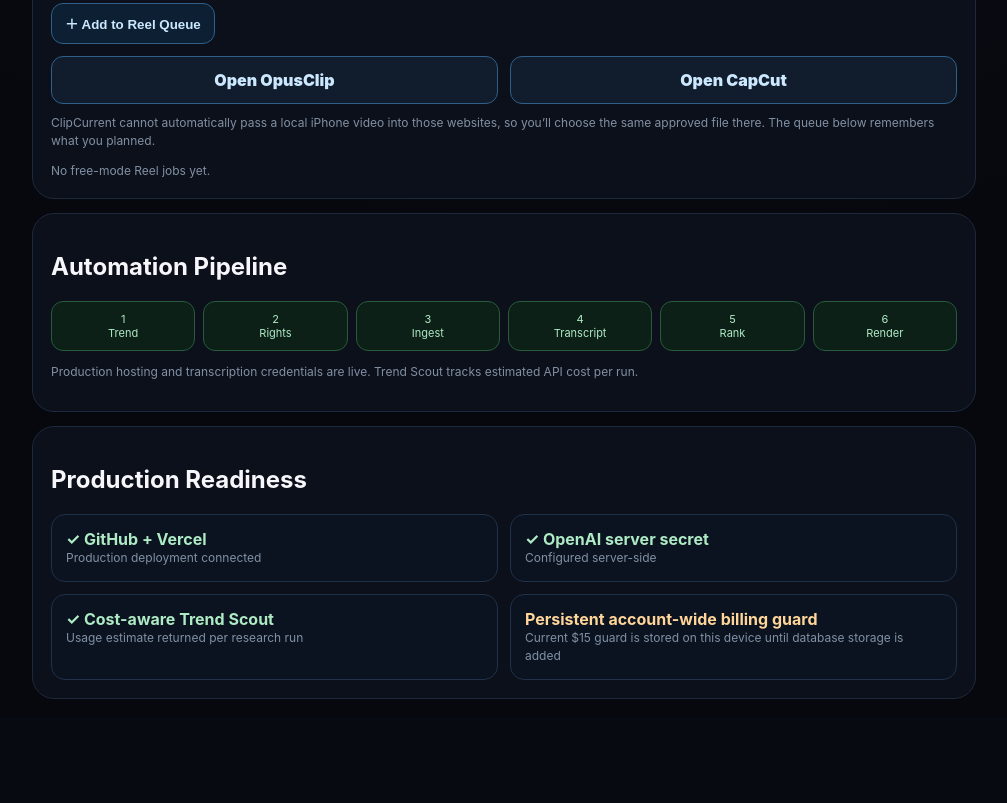
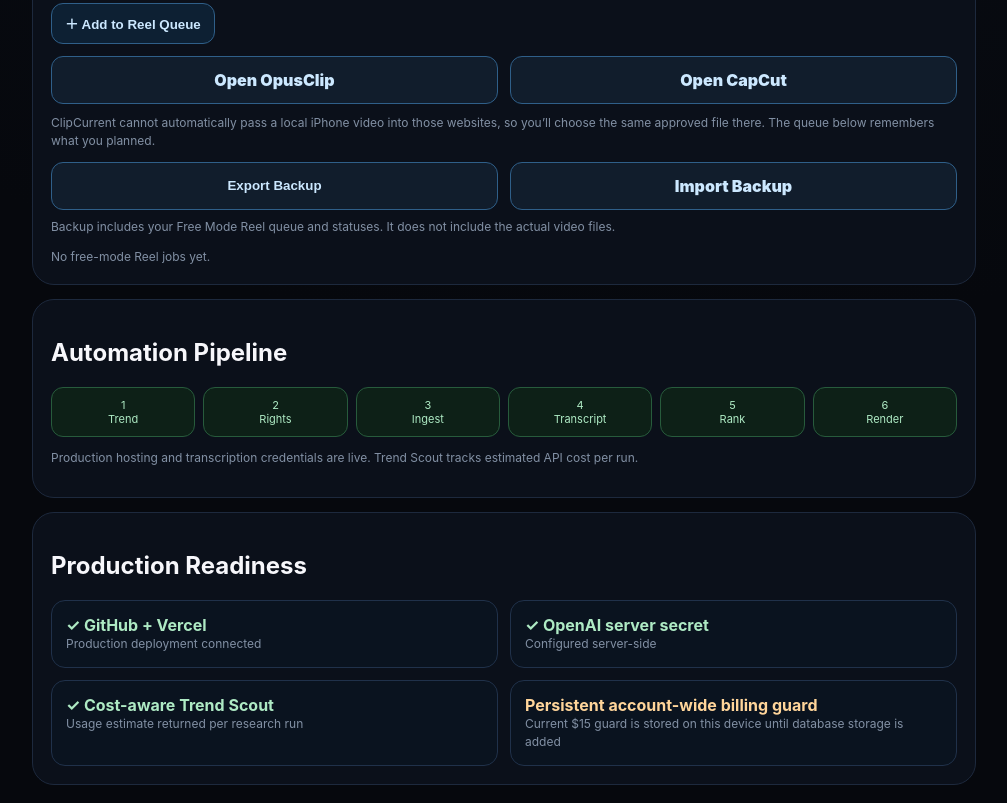
Before and after one commit to hzp8w9mg9k-prog/clipcurrent-studio, a website: page index.html in a window 1280 px wide. Shown: the part 1080-1883 px from the top of the page, without its empty margins (136-1143 px from the left). Before the commit the page ends 1797 px from the top, so only its background shows below. Drawn offline with Linux system fonts and the light colour scheme.

Commit message:
Add free queue backup and restore

```diff
--- a/index.html
+++ b/index.html
@@ -39,7 +39,12 @@
       <a class="toolbtn" href="https://www.capcut.com/tools/auto-video-editor" target="_blank" rel="noopener">Open CapCut</a>
     </div>
     <div class="tiny" style="margin-top:10px">ClipCurrent cannot automatically pass a local iPhone video into those websites, so you’ll choose the same approved file there. The queue below remembers what you planned.</div>
-    <div id="freeQueue" style="margin-top:12px"></div>
+    <div class="freegrid" style="margin-top:12px">
+    <button class="toolbtn" type="button" onclick="exportFreeData()">Export Backup</button>
+    <label class="toolbtn" style="cursor:pointer">Import Backup<input id="importBackup" type="file" accept="application/json,.json" hidden onchange="importFreeData(this)"></label>
+  </div>
+  <div class="tiny" style="margin-top:8px">Backup includes your Free Mode Reel queue and statuses. It does not include the actual video files.</div>
+  <div id="freeQueue" style="margin-top:12px"></div>
   </section>
 
   <section id="aiBudgetCard" class="card">
@@ -105,6 +110,25 @@
 }
 function setJobStatus(i,status){const q=getFreeQueue();if(!q[i])return;q[i].status=status;localStorage.setItem("clipcurrentFreeQueue",JSON.stringify(q));renderFreeQueue();}
 function removeFreeJob(i){const q=getFreeQueue();q.splice(i,1);localStorage.setItem("clipcurrentFreeQueue",JSON.stringify(q));renderFreeQueue();}
+function exportFreeData(){
+  const payload={app:"ClipCurrent Studio",version:1,exportedAt:new Date().toISOString(),queue:getFreeQueue(),mode:currentMode(),monthlyBudget:getBudget()};
+  const blob=new Blob([JSON.stringify(payload,null,2)],{type:"application/json"});
+  const url=URL.createObjectURL(blob);
+  const a=document.createElement("a");a.href=url;a.download="clipcurrent-backup-"+new Date().toISOString().slice(0,10)+".json";
+  document.body.appendChild(a);a.click();a.remove();setTimeout(()=>URL.revokeObjectURL(url),500);
+}
+async function importFreeData(input){
+  const file=input.files&&input.files[0]; if(!file)return;
+  try{
+    const data=JSON.parse(await file.text());
+    if(data.app!=="ClipCurrent Studio"||!Array.isArray(data.queue)) throw new Error("That file is not a valid ClipCurrent backup.");
+    localStorage.setItem("clipcurrentFreeQueue",JSON.stringify(data.queue.slice(0,100)));
+    if(data.mode==="free"||data.mode==="ai") localStorage.setItem("clipcurrentMode",data.mode);
+    if(Number.isFinite(Number(data.monthlyBudget))&&Number(data.monthlyBudget)>0) localStorage.setItem("clipcurrentMonthlyBudget",String(Number(data.monthlyBudget)));
+    setMode(currentMode());renderBudget();renderFreeQueue();alert("ClipCurrent backup restored.");
+  }catch(e){alert(e.message||"Could not import that backup.");}
+  finally{input.value="";}
+}
 const storageKey=()=> "clipcurrentCost-"+monthKey();
 function getSpent(){return Number(localStorage.getItem(storageKey())||0)}
 function getBudget(){return Number(localStorage.getItem("clipcurrentMonthlyBudget")||15)}
```
